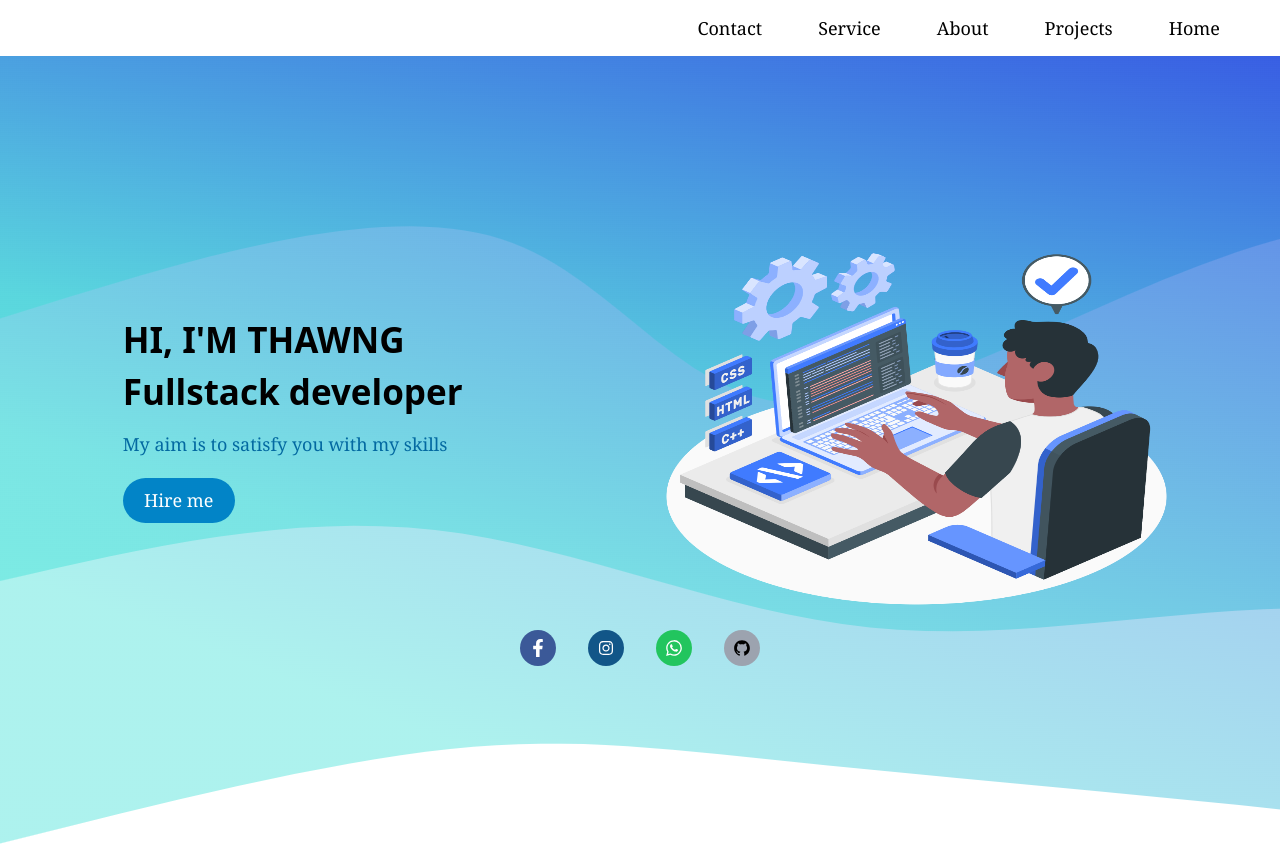
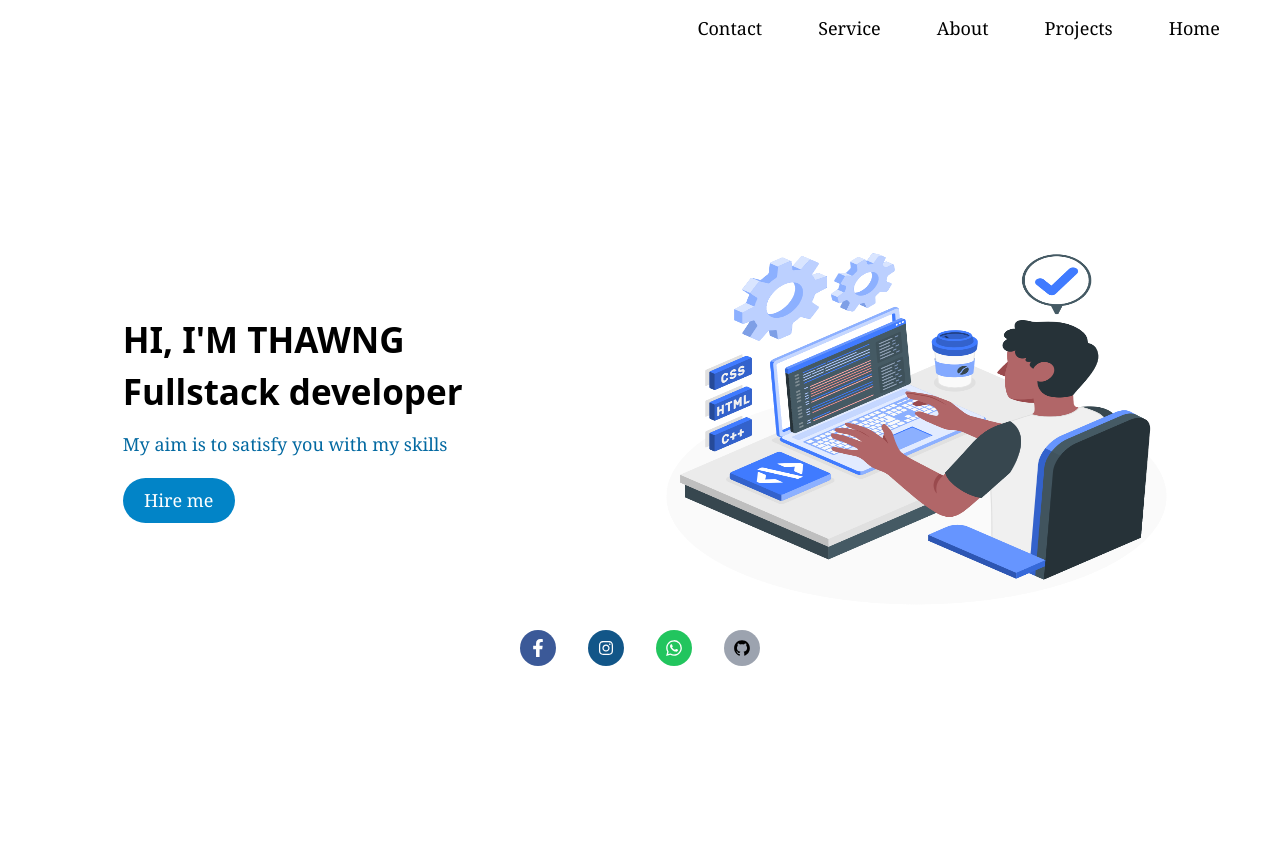
Before and after one commit to Thawng01/portfolio, a React (Create React App) app: page / in a window 1280 px wide. Shown: the top 846 px of the page. Built offline with nearby package versions, Linux system fonts and the light colour scheme.

Commit message:
Remove svg

```diff
--- a/src/pages/Home.js
+++ b/src/pages/Home.js
@@ -1,14 +1,12 @@
 import React, { forwardRef } from "react";
 import { motion } from "framer-motion";
 import SocialIcon from "../components/SocialIcon";
-
-import "./home.css";
 
 const Home = forwardRef(({ onContact }, ref) => {
     return (
         <div
             ref={ref}
-            className="mt-14 w-full h-screen flex flex-col justify-center py-10 home"
+            className="mt-14 w-full h-screen flex flex-col justify-center py-10"
         >
             <div className=" w-full lg:w-5/6 mx-auto flex flex-col lg:flex-row items-center justify-center">
                 <div className="flex flex-col flex-1 lg:mr-2 p-4 order-2 lg:order-1">
--- a/src/pages/home.css
+++ /dev/null
@@ -1,4 +0,0 @@
-.home {
-    background-image: url('./svg.png');
-    background-repeat: no-repeat;
-}
```
Also changed, not shown: src/pages/svg.png (deleted).
